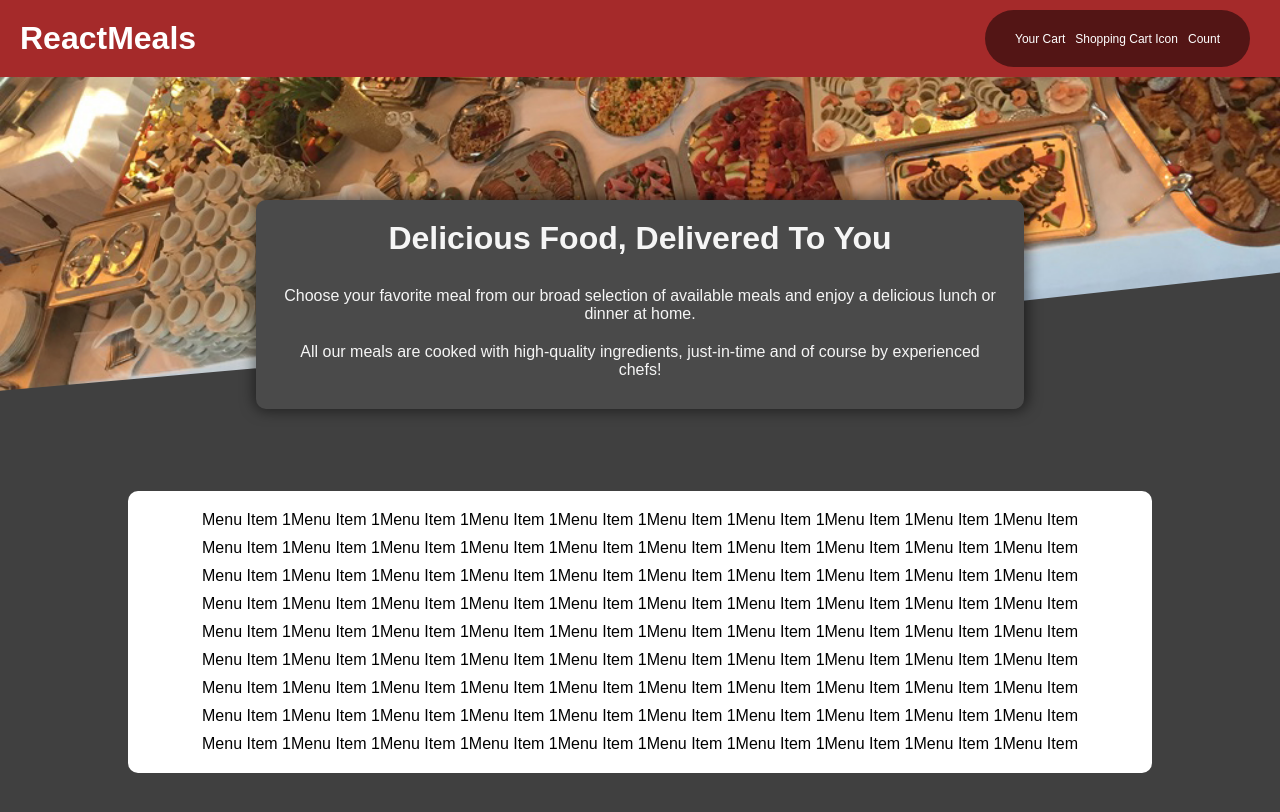
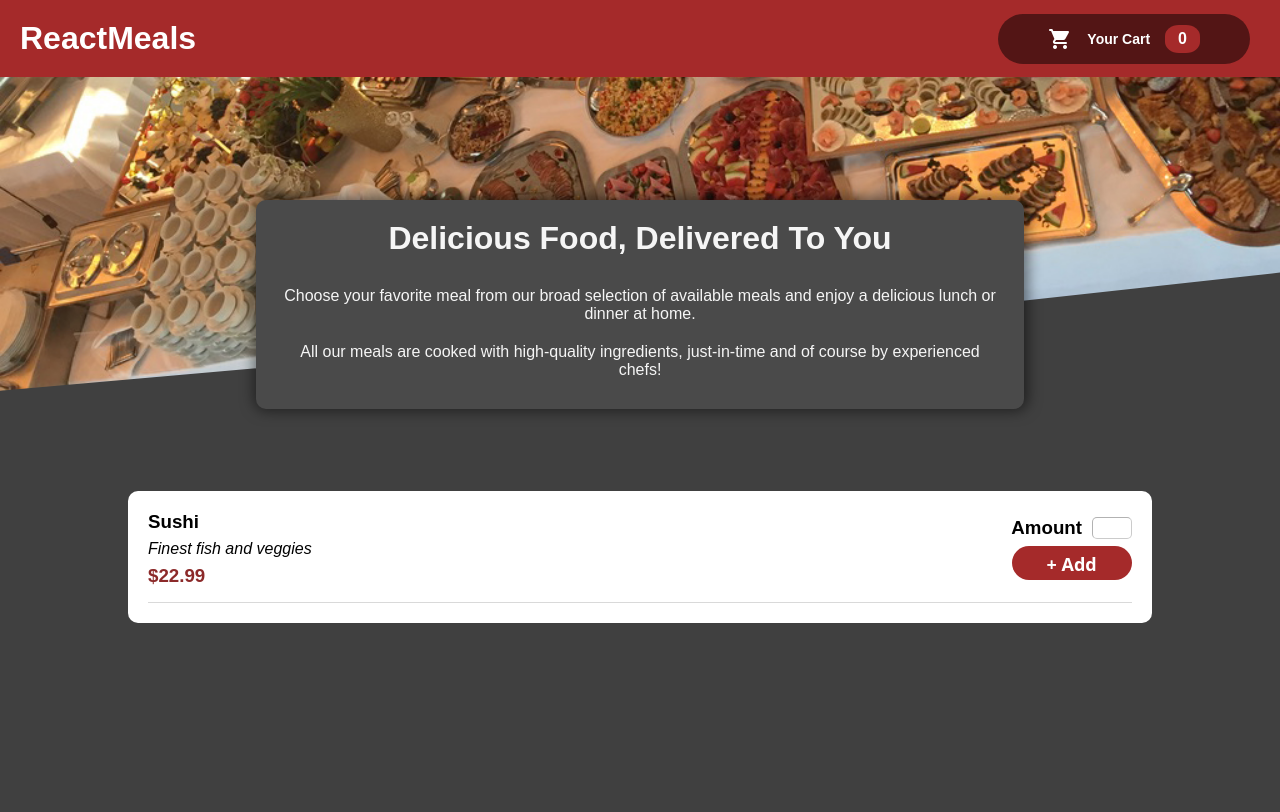
Before and after one commit to KZdesigns/orderApp, a React (Create React App) app: page / in a window 1280 px wide. Shown: the top 812 px of the page. Built offline with nearby package versions, Linux system fonts and the light colour scheme.

Commit message:
MenuItem componenet complete, finalized styling and structure

```diff
--- a/src/components/Cart/Cart.js
+++ b/src/components/Cart/Cart.js
@@ -1,12 +1,15 @@
 import React from "react";
 import classes from "./Cart.module.css";
+import cartIcon from "./cartIcon.png";
 
 const Cart = () => {
   return (
     <button className={classes.pill}>
+      <img src={cartIcon} alt="shopping cart"></img>
       <p className={classes.pillItems}>Your Cart</p>
-      <p className={classes.pillItems}>Shopping Cart Icon</p>
-      <p className={classes.pillItems}>Count</p>
+      <div className={classes.pillCountBg}>
+        <p className={classes.pillCount}>0</p>
+      </div>
     </button>
   );
 };
--- a/src/components/Cart/Cart.module.css
+++ b/src/components/Cart/Cart.module.css
@@ -1,17 +1,33 @@
 .pill {
     display: flex;
-    justify-content: space-around;
     align-items: center;
-    padding: 1px 30px;
+    height: 50px;
+    padding: 0 50px;
     margin: 10px;
     border-radius: 50px;
     background-color: rgba(0, 0, 0, 0.497);
     color: white;
-    gap: 10px;
+    gap: 15px;
     border: none;
     cursor: pointer;
 }
 
 .pillItems {
-    font-size: 12px;
+    font-size: 14px;
+    font-weight: bold;
+    margin: 0;
 }
+
+.pillCountBg {
+    border: solid;
+    border-radius: 40%;
+    border-color: rgba(0, 0, 0, 0);
+    background-color: brown;
+}
+
+.pillCount {
+    font-size: 16px;
+    font-weight: bold;
+    padding: 0px 10px 0 10px;
+    margin: 2px 0;
+}
--- a/src/components/Menu/Menu.js
+++ b/src/components/Menu/Menu.js
@@ -1,45 +1,11 @@
 import React from "react";
+import MenuItem from "../MenuItem/MenuItem";
 import classes from "./Menu.module.css";
 
 const Menu = () => {
   return (
     <div className={classes.container}>
-      <div>
-        Menu Item 1Menu Item 1Menu Item 1Menu Item 1Menu Item 1Menu Item 1Menu
-        Item 1Menu Item 1Menu Item 1Menu Item
-      </div>
-      <div>
-        Menu Item 1Menu Item 1Menu Item 1Menu Item 1Menu Item 1Menu Item 1Menu
-        Item 1Menu Item 1Menu Item 1Menu Item
-      </div>
-      <div>
-        Menu Item 1Menu Item 1Menu Item 1Menu Item 1Menu Item 1Menu Item 1Menu
-        Item 1Menu Item 1Menu Item 1Menu Item
-      </div>
-      <div>
-        Menu Item 1Menu Item 1Menu Item 1Menu Item 1Menu Item 1Menu Item 1Menu
-        Item 1Menu Item 1Menu Item 1Menu Item
-      </div>
-      <div>
-        Menu Item 1Menu Item 1Menu Item 1Menu Item 1Menu Item 1Menu Item 1Menu
-        Item 1Menu Item 1Menu Item 1Menu Item
-      </div>
-      <div>
-        Menu Item 1Menu Item 1Menu Item 1Menu Item 1Menu Item 1Menu Item 1Menu
-        Item 1Menu Item 1Menu Item 1Menu Item
-      </div>
-      <div>
-        Menu Item 1Menu Item 1Menu Item 1Menu Item 1Menu Item 1Menu Item 1Menu
-        Item 1Menu Item 1Menu Item 1Menu Item
-      </div>
-      <div>
-        Menu Item 1Menu Item 1Menu Item 1Menu Item 1Menu Item 1Menu Item 1Menu
-        Item 1Menu Item 1Menu Item 1Menu Item
-      </div>
-      <div>
-        Menu Item 1Menu Item 1Menu Item 1Menu Item 1Menu Item 1Menu Item 1Menu
-        Item 1Menu Item 1Menu Item 1Menu Item
-      </div>
+      <MenuItem></MenuItem>
     </div>
   );
 };
--- a/src/components/Menu/Menu.module.css
+++ b/src/components/Menu/Menu.module.css
@@ -6,7 +6,6 @@
     height: auto;
     display: flex;
     flex-direction: column;
-    align-items: center;
     background-color: white;
     border-radius: 10px;
     padding: 20px;
--- /dev/null
+++ b/src/components/MenuItem/MenuItem.js
@@ -0,0 +1,23 @@
+import React from "react";
+import classes from "./MenuItem.module.css";
+
+const MenuItem = (props) => {
+  return (
+    <div className={classes.item}>
+      <div className={classes.leftSide}>
+        <h3 className={classes.itemHeader}>Sushi</h3>
+        <p className={classes.itemText}>Finest fish and veggies</p>
+        <h3 className={classes.itemCost}>$22.99</h3>
+      </div>
+      <div className={classes.rightSide}>
+        <div className={classes.amountBox}>
+          <h3 className={classes.itemHeader}>Amount</h3>
+          <input className={classes.addInput}></input>
+        </div>
+        <button className={classes.addBtn}>+ Add</button>
+      </div>
+    </div>
+  );
+};
+
+export default MenuItem;
--- /dev/null
+++ b/src/components/MenuItem/MenuItem.module.css
@@ -0,0 +1,62 @@
+.item {
+    display: flex;
+    justify-content: space-between;
+    align-items: center;
+    border-bottom: rgba(0, 0, 0, 0.15) solid;
+    border-width: 1px;
+    padding-bottom: 15px;
+
+}
+
+.leftSide {
+    display: flex;
+    flex-direction: column;
+    gap: 7px;
+}
+
+.rightSide {
+    display: flex;
+    flex-direction: column;
+    gap: 7px;
+    align-items: center;
+}
+
+.amountBox {
+    display: flex;
+    gap: 10px;
+}
+
+.addBtn {
+    background: brown;
+    border-radius: 20px;
+    width: 120px;
+    height: 34px;
+    color: #ffffff;
+    display: inline-block;
+    font: normal bold 18px/34px "Open Sans", sans-serif;
+    text-align: center;
+    border: none;
+    cursor: pointer;
+}
+
+.addInput {
+    width: 40px;
+    border-color: rgba(0, 0, 0, 0.30);
+    border-radius: 5px;
+    border-width: 1px;
+    outline: none;
+}
+
+.itemHeader {
+    margin: 0;
+}
+
+.itemText {
+    margin: 0;
+    font-style: italic;
+}
+
+.itemCost {
+    margin: 0;
+    color: rgb(140, 42, 42)
+}
--- a/src/components/Navigation/Navigation.module.css
+++ b/src/components/Navigation/Navigation.module.css
@@ -1,6 +1,7 @@
 .nav {
     display: flex;
     justify-content: space-between;
+    align-items: center;
     background-color: brown;
     gap: 20%;
     padding: 0 20px 0 20px;
```
Also changed, not shown: src/components/Cart/cartIcon.png (added).
